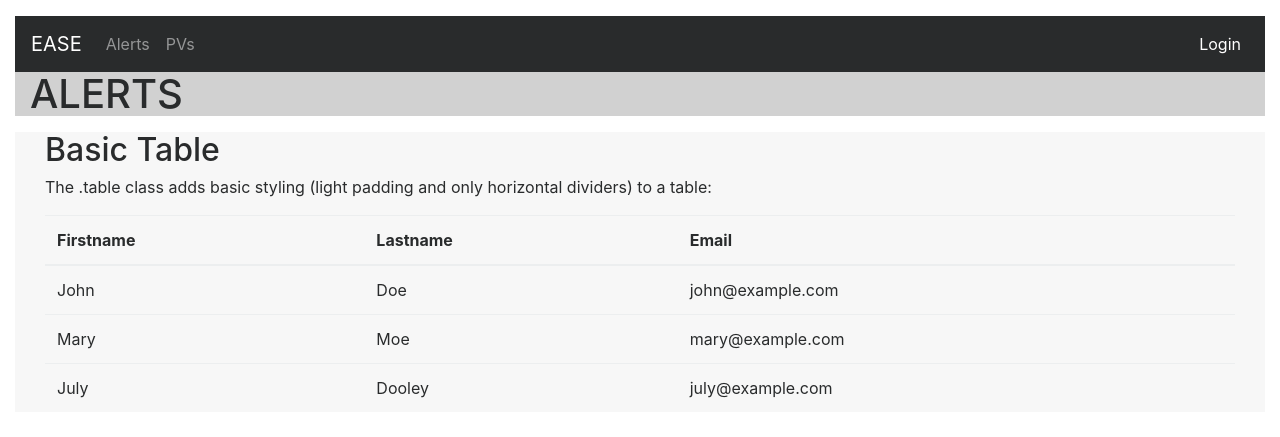
After one commit to slaclab/ease, a Django app: page /alerts/ in a window 1280 px wide. The commit adds this page. Shown: the top 437 px of the page. Run offline with Django 3.2, Linux system fonts and the light colour scheme; some libraries are stand-ins or nearby versions.

Commit message:
list, detail views for alerts operational/formatted - linked through list view

```diff
--- /dev/null
+++ b/web_interface/alarm_config_app/templates/alerts.html
@@ -0,0 +1,46 @@
+{% extends 'base.html' %}
+
+{% block title %}
+ALERTS
+{% endblock %}
+
+
+{% block content %}
+
+
+
+
+
+<div class="container-fluid">
+  <h2>Basic Table</h2>
+  <p>The .table class adds basic styling (light padding and only horizontal dividers) to a table:</p>
+  <table class="table">
+    <thead>
+      <tr>
+        <th>Firstname</th>
+        <th>Lastname</th>
+        <th>Email</th>
+      </tr>
+    </thead>
+    <tbody>
+      <tr>
+        <td>John</td>
+        <td>Doe</td>
+        <td>john@example.com</td>
+      </tr>
+      <tr>
+        <td>Mary</td>
+        <td>Moe</td>
+        <td>mary@example.com</td>
+      </tr>
+      <tr>
+        <td>July</td>
+        <td>Dooley</td>
+        <td>july@example.com</td>
+      </tr>
+    </tbody>
+  </table>
+</div>
+
+
+{% endblock %}
--- a/web_interface/alarm_config_app/urls.py
+++ b/web_interface/alarm_config_app/urls.py
@@ -4,5 +4,12 @@ from . import views
 
 urlpatterns = [
     # url(r'^$', views.index, name='index'),
-    url(r'^debug$', views.list_all, name='list_all'),
+    url(r'^debug/$', views.list_all, name='list_all'),
+    url(r'^title/$', views.title, name='title_page'),
+    url(r'^pvs/$', views.pvs, name='pvs_page'),
+    url(r'^alerts/$', views.alerts, name='alerts_page'),
+    url(r'^pvs_all/$', views.pvs, name='pvs_page_all'),
+    url(r'^alerts_all/$', views.alerts_all.as_view(), name='alerts_page_all'),
+    url(r'^alert_detail/(?P<pk>\d+)/$', views.alert_detail.as_view(), name='alert_detail'),
+
 ]
--- a/web_interface/alarm_config_app/views.py
+++ b/web_interface/alarm_config_app/views.py
@@ -1,7 +1,6 @@
 from django.shortcuts import render
 
-
-#----
+from django.views import generic
 from django.http import HttpResponse
 from .models import Alarm, Pv
 
@@ -15,6 +14,32 @@ def list_all(request):
     context['pv_list'] = Pv.objects.all()
     context['alarm_list'] = Alarm.objects.all()
     context['user'] = request.user
-    return render(request,'debug_list_all.html', context)
+    return render( request, 'debug_list_all.html', context)
+    #return HttpResponse("<h1>Page is alive</h1>")
 
-    #return HttpResponse("<h1>Page is alive</h1>")
+def title(request):
+    context = {}
+    context['user'] = request.user
+    return render( request, 'title.html', context)
+
+def pvs(request):
+    context = {}
+    context['pv_list'] = Pv.objects.all()
+    context['user'] = request.user
+    return render( request, 'pvs.html', context)
+
+def alerts(request):
+    context = {}
+    context['alert_list'] = Alarm.objects.all()
+    context['user'] = request.user
+    return render( request, 'alerts.html', context)
+
+class alerts_all(generic.ListView):
+    model = Alarm
+    template_name = 'alerts_all.html'
+    paginate_by = 10
+
+class alert_detail(generic.DetailView):
+    model = Alarm
+    context_object_name='alert'
+    template_name = 'alert_detail.html'
--- a/web_interface/templates/bases/base.html
+++ b/web_interface/templates/bases/base.html
@@ -31,16 +31,16 @@
 
   <div class="container-fluid">
   <nav class="navbar navbar-toggleable-xl navbar-inverse bg-inverse">
-    <!--<a class="navbar-brand" href="#">Navbar</a>-->
-    <h1 class="navbar-brand mb-0" >EASE</h1>
+    <a class="navbar-brand" href="{% url 'list_all' %}">EASE</a>
+    <!--<h1 class="navbar-brand mb-0" >EASE</h1>-->
     <div class="navbar-collapse collapse">
 
       <ul class="navbar-nav">
         <li class="nav-item">
-          <a class="nav-link" href="#">Alerts</a>
+          <a class="nav-link" href="{% url 'alerts_page_all' %}">Alerts</a>
         </li>
         <li class="nav-item">
-          <a class="nav-link " href="#">PVs</a>
+          <a class="nav-link " href="{% url 'pvs_page_all' %}">PVs</a>
         </li>
       </ul>
 
```
Also changed, not shown: web_interface/alarm_config_app/templates/alert_detail.html (added, +10 -0 lines), web_interface/alarm_config_app/templates/alerts_all.html (added, +53 -0 lines), web_interface/alarm_config_app/templates/pvs.html (added, +10 -0 lines), web_interface/alarm_config_app/templates/title.html (added, +10 -0 lines).
